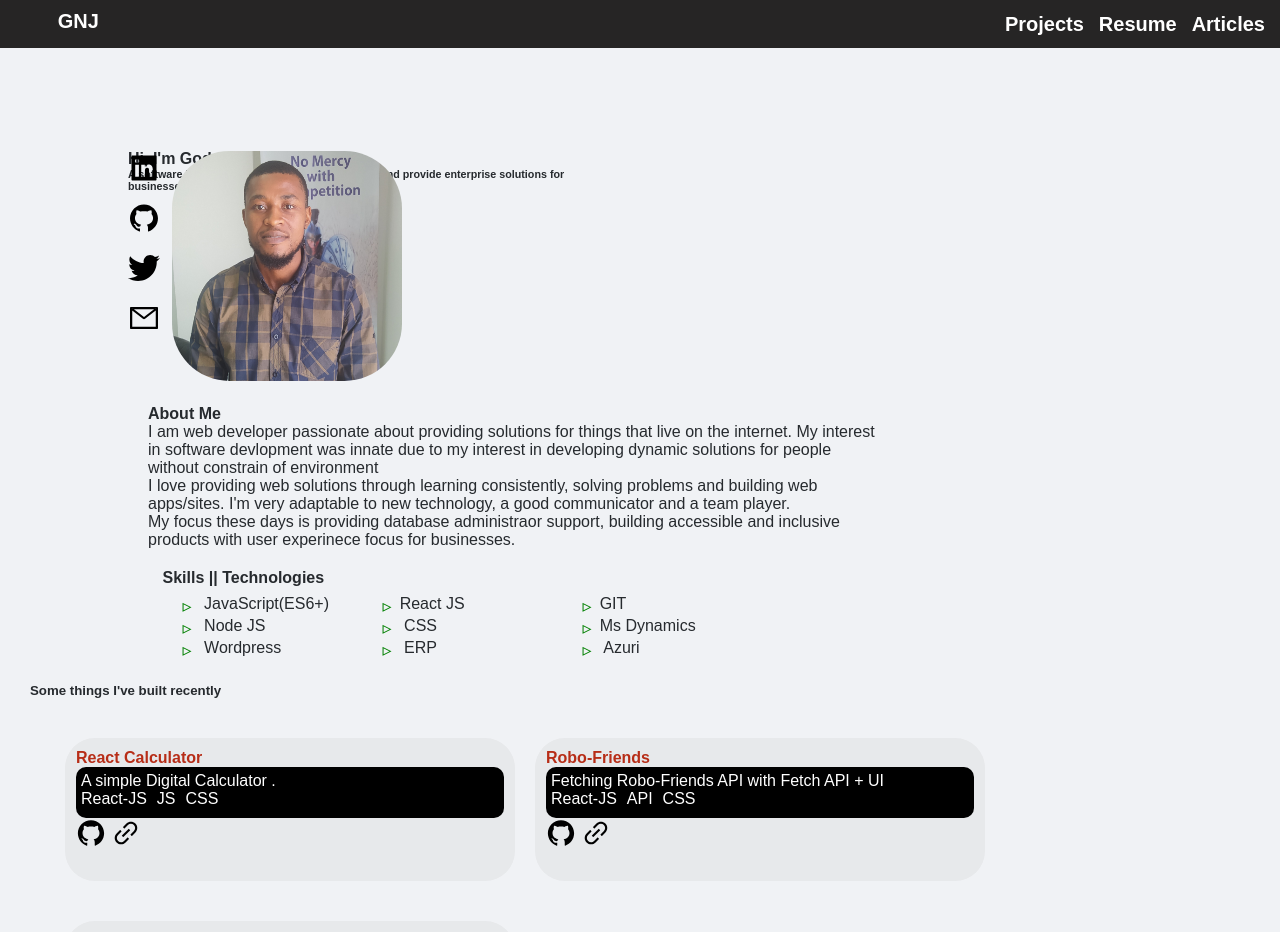
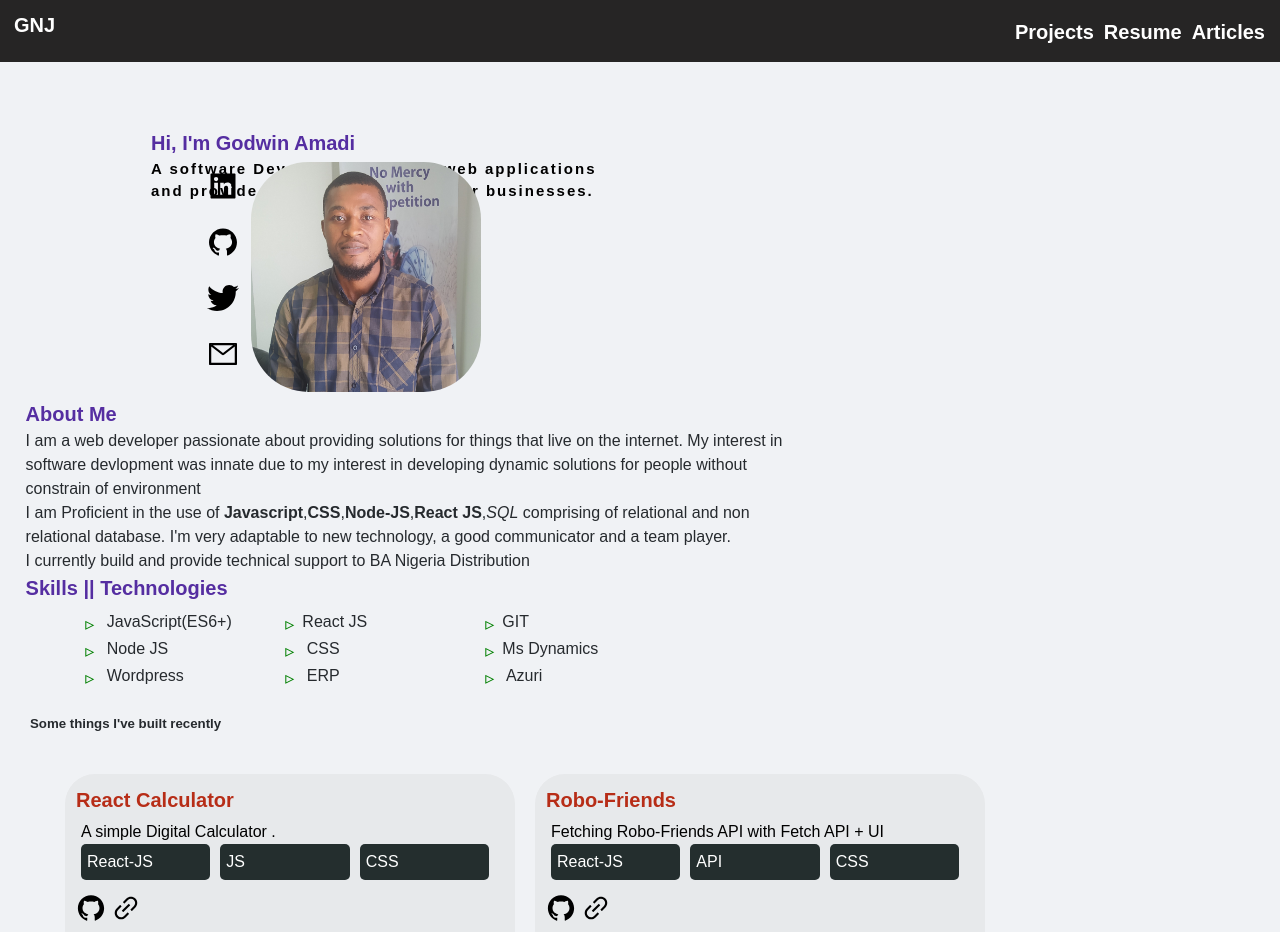
Before and after one commit to Godwin-NJ/gnj-portfolio, a React (Create React App) app: page / in a window 1280 px wide. Shown: the top 932 px of the page. Built offline with nearby package versions, Linux system fonts and the light colour scheme.

Commit message:
card style border

```diff
--- a/src/component/About.js
+++ b/src/component/About.js
@@ -11,7 +11,7 @@ const About = () => {
   return (
     <div>
       {/* Into about me  */}
-      <main>
+      <main className="aboutHeader">
         <section className="about">
           <div className="about1">
             <h4 className="big-heading">Hi, I'm Godwin Amadi</h4>
@@ -76,20 +76,20 @@ const About = () => {
         <section className="profileAbout">
           <h4>About Me</h4>
           <p>
-            I am web developer passionate about providing solutions for things
+            I am a web developer passionate about providing solutions for things
             that live on the internet. My interest in software devlopment was
             innate due to my interest in developing dynamic solutions for people
             without constrain of environment
           </p>
           <p>
-            I love providing web solutions through learning consistently,
-            solving problems and building web apps/sites. I'm very adaptable to
-            new technology, a good communicator and a team player.
+            I am Proficient in the use of <b>Javascript</b>,<b>CSS</b>,
+            <b>Node-JS</b>,<b>React JS</b>,<i>SQL</i> comprising of relational
+            and non relational database. I'm very adaptable to new technology, a
+            good communicator and a team player.
           </p>
           <p>
-            My focus these days is providing database administraor support,
-            building accessible and inclusive products with user experinece
-            focus for businesses.
+            I currently build and provide technical support to BA Nigeria
+            Distribution
           </p>
         </section>
 
--- a/src/component/BuiltRecent.js
+++ b/src/component/BuiltRecent.js
@@ -27,9 +27,9 @@ const Built = () => {
                   A simple Digital Calculator .<br />
                 </p>
                 <ul className="tech-list">
-                  <li>React-JS</li>
-                  <li>JS</li>
-                  <li>CSS</li>
+                  <li className="techList-li">React-JS</li>
+                  <li className="techList-li">JS</li>
+                  <li className="techList-li">CSS</li>
                 </ul>
               </div>
 
@@ -64,9 +64,9 @@ const Built = () => {
                   <p>Fetching Robo-Friends API with Fetch API + UI</p>
 
                   <ul className="tech-list">
-                    <li>React-JS</li>
-                    <li>API</li>
-                    <li>CSS</li>
+                    <li className="techList-li">React-JS</li>
+                    <li className="techList-li">API</li>
+                    <li className="techList-li">CSS</li>
                   </ul>
                 </div>
                 <div className="cardIcon">
@@ -98,10 +98,10 @@ const Built = () => {
                   <p>Web App using A.I to detect the face position of images</p>
 
                   <ul className="tech-list">
-                    <li>React-JS</li>
-                    <li>Node-JS</li>
-                    <li>Postgres SQL</li>
-                    <li>Heroku</li>
+                    <li className="techList-li">React-JS</li>
+                    <li className="techList-li">Node-JS</li>
+                    <li className="techList-li">Postgres SQL</li>
+                    <li className="techList-li">Heroku</li>
                   </ul>
                 </div>
                 <div className="cardIcon">
--- a/src/component/Projects.js
+++ b/src/component/Projects.js
@@ -16,9 +16,9 @@ const Project = () => {
                   A simple Digital Calculator .<br />
                 </p>
                 <ul className="tech-list">
-                  <li>React-JS</li>
-                  <li>JS</li>
-                  <li>CSS</li>
+                  <li className="techList-li">React-JS</li>
+                  <li className="techList-li">JS</li>
+                  <li className="techList-li">CSS</li>
                 </ul>
               </div>
 
@@ -54,9 +54,9 @@ const Project = () => {
                   <p>Fetching Robo-Friends API with Fetch API + UI</p>
 
                   <ul className="tech-list">
-                    <li>React-JS</li>
-                    <li>API</li>
-                    <li>CSS</li>
+                    <li className="techList-li">React-JS</li>
+                    <li className="techList-li">API</li>
+                    <li className="techList-li">CSS</li>
                   </ul>
                 </div>
                 <div className="cardIcon">
@@ -88,10 +88,10 @@ const Project = () => {
                   <p>Web App using A.I to detect the face position of images</p>
 
                   <ul className="tech-list">
-                    <li>React-JS</li>
-                    <li>Node-JS</li>
-                    <li>Postgres SQL</li>
-                    <li>Heroku</li>
+                    <li className="techList-li">React-JS</li>
+                    <li className="techList-li">Node-JS</li>
+                    <li className="techList-li">Postgres SQL</li>
+                    <li className="techList-li">Heroku</li>
                   </ul>
                 </div>
                 <div className="cardIcon">
--- a/src/index.css
+++ b/src/index.css
@@ -13,7 +13,7 @@ body {
   background-color: #f0f2f5;
   color: #262a2e;
   /* margin: 0px; */
-  /* line-height: 1.3; */
+  line-height: 1.5;
   font-size: 1rem;
   overflow-x: hidden;
 }
@@ -22,24 +22,46 @@ body {
   min-height: 100vh;
 }
 
+.aboutHeader {
+  margin-left: 2%;
+}
+
+h4 {
+  color: #552ea1;
+  font-size: 20px;
+  /* letter-spacing: 2px; */
+}
+h6 {
+  color: black;
+  font-size: 15px;
+  letter-spacing: 2px;
+}
+.about1 {
+  width: 85vw;
+}
 .prjtTitle {
   color: #b72d17;
 }
 
 .prjtDesc {
-  background-color: #000000;
-  color: white;
+  /* background-color: #000000; */
+  color: black;
   border-radius: 10px;
   padding: 5px;
 }
 
 .profileAbout {
   /* margin: 0 auto; */
-  padding: 20px;
+  /* padding: 20px; */
+}
+main.relativeToNav {
+  position: relative;
+  min-height: 5vh;
 }
 
 .navbar-brand {
   text-decoration: none;
+  margin: 8px;
 }
 .nav {
   display: flex;
@@ -60,6 +82,7 @@ main.relativeToNav {
 .img1 {
   margin-top: 2%;
   display: flex;
+  margin-left: 5%;
 }
 
 .icon {
@@ -69,6 +92,15 @@ main.relativeToNav {
   font-size: 27px;
   border-color: transparent;
   background: transparent;
+}
+.techList-li {
+  border-radius: 5px;
+  border: 1px solid black;
+  padding: 5px;
+  width: 100vw;
+  background-color: #242e2e;
+  color: white;
+  border-color: transparent;
 }
 .hamburgerIcon:before {
   font-size: 5px;
@@ -163,10 +195,10 @@ ul {
 .skill {
   /* text-align: center; */
   /* margin-top: -8%; */
-  position: relative;
+  /* position: relative; */
 }
 .skill > h4 {
-  margin-left: 3%;
+  /* margin-left: 3%; */
 }
 .skill ul.skillIcon2 li::before {
   content: "▹";
@@ -311,22 +343,22 @@ footer {
   padding: 10px;
 }
 
+/* to make horizontal scroll enabled for small devices */
+@media (max-width: 600px) {
+  .App {
+    overflow-x: auto;
+  }
+}
+
 @media (min-width: 625px) {
   .big-heading {
-    margin-top: 10%;
+    /* margin-top: 10%; */
   }
 }
 
 @media (min-width: 722px) {
   .about1 {
     max-width: 65%;
-  }
-}
-
-/* to make horizontal scroll enabled for small devices */
-@media (max-width: 600px) {
-  .App {
-    overflow-x: auto;
   }
 }
 
@@ -341,7 +373,7 @@ footer {
     display: none;
   }
   .navAnker {
-    padding: 8px 5px 2px 10px;
+    /* padding: 8px 5px 2px 10px; */
     margin-top: -28px;
   }
   /* .cardBuilt {
@@ -369,17 +401,21 @@ footer {
   }
   .profileAbout {
     width: 80%;
-    margin-left: 2.5%;
+    /* margin-left: 2.5%; */
   }
 
   .about {
-    margin-left: 5%;
+    margin-top: 7%;
   }
-  .navGNJ {
+  .navbar-brand {
+    /* text-decoration: none; */
+    margin: -1px;
+  }
+  /* .navGNJ {
     margin-left: 3%;
-  }
+  } */
   .skill {
-    margin-left: 2%;
+    /* margin-left: 2%; */
   }
 }
 
@@ -453,9 +489,9 @@ footer {
     margin-left: 10%;
   }
   .profileAbout {
-    margin-left: 10%;
+    /* margin-left: 10%; */
   }
   .skill {
-    margin-left: 10%;
+    /* margin-left: 10%; */
   }
 }
```
